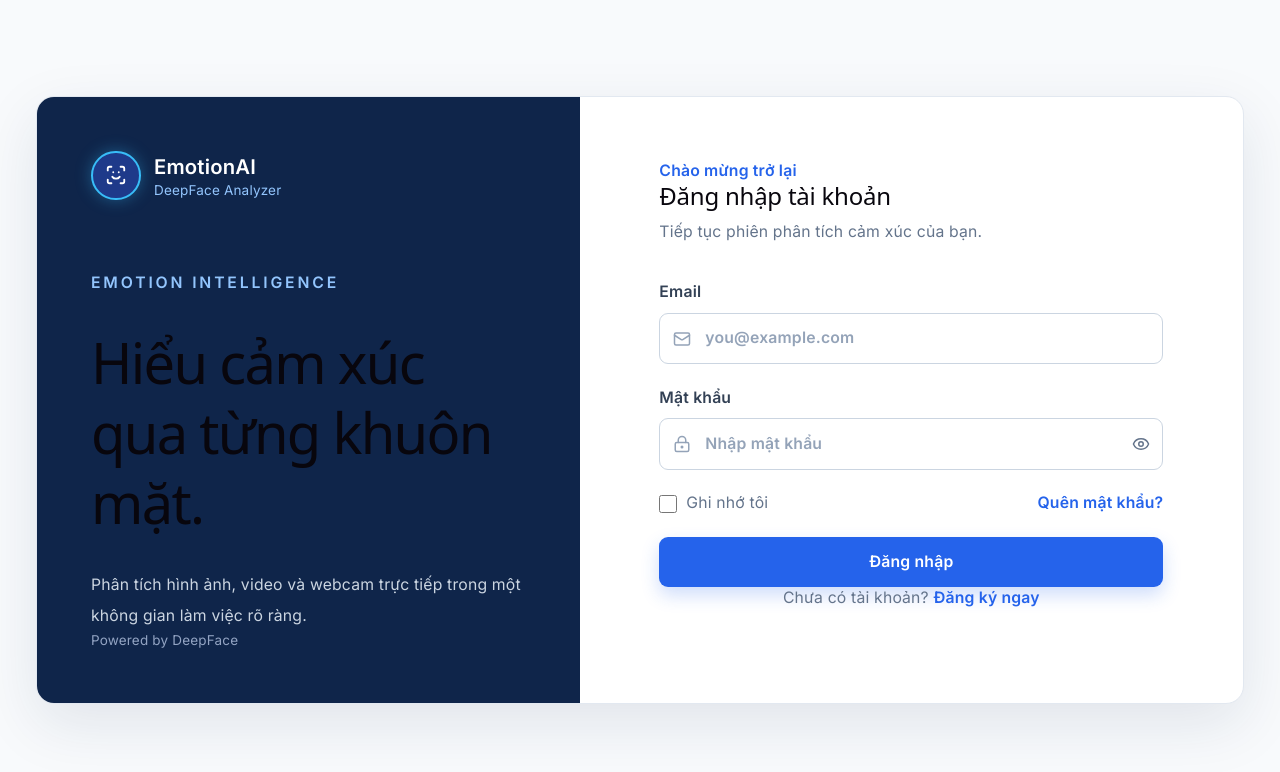
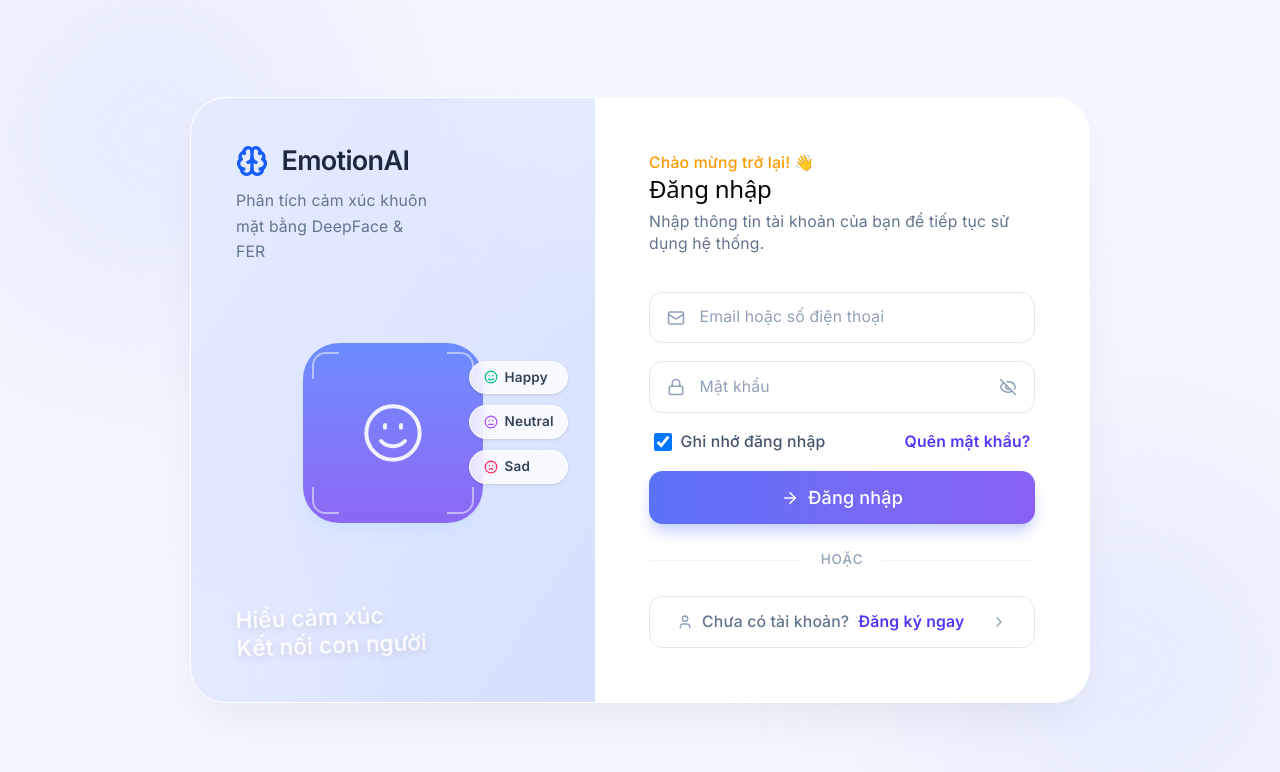
Before and after one commit to hoangyennewit/deepface-emotion-analyzer, a React (Vite) app in the folder frontend/: page /login in a window 1280 px wide. Shown: the top 772 px of the page. Built offline with nearby package versions, Linux system fonts and the light colour scheme; no server answers.

Commit message:
refactor: thay thế toàn bộ giao diện LoginPage bằng thiết kế pastel mới

```diff
--- a/frontend/src/pages/LoginPage.tsx
+++ b/frontend/src/pages/LoginPage.tsx
@@ -1,167 +1,212 @@
-import { Eye, EyeOff, LockKeyhole, Mail, ScanFace } from "lucide-react";
-import { useState } from "react";
-import type { FormEvent } from "react";
-import { Link, useLocation, useNavigate } from "react-router-dom";
-import { login } from "../api/authApi";
+import React, { useState } from 'react';
+import { Mail, Lock, User, EyeOff, Eye, Brain, ArrowRight, UserPlus, ChevronRight, Smile, Meh, Frown } from 'lucide-react';
 
-export const LoginPage = () => {
-  const navigate = useNavigate();
-  const location = useLocation();
+export const LoginPage: React.FC = () => {
+  const [isLogin, setIsLogin] = useState(true);
   const [showPassword, setShowPassword] = useState(false);
-  const [email, setEmail] = useState("");
-  const [password, setPassword] = useState("");
-  const [error, setError] = useState("");
-  const [isSubmitting, setIsSubmitting] = useState(false);
-  const returnPath =
-    typeof location.state === "object" &&
-    location.state !== null &&
-    "from" in location.state &&
-    typeof location.state.from === "string" &&
-    location.state.from.startsWith("/")
-      ? location.state.from
-      : "/";
-  const registrationMessage =
-    typeof location.state === "object" &&
-    location.state !== null &&
-    "message" in location.state &&
-    typeof location.state.message === "string"
-      ? location.state.message
-      : "";
-
-  const handleSubmit = async (event: FormEvent<HTMLFormElement>) => {
-    event.preventDefault();
-    setError("");
-    setIsSubmitting(true);
-    try {
-      await login(email, password);
-      navigate(returnPath, { replace: true });
-    } catch (err) {
-      setError(err instanceof Error ? err.message : "Không thể đăng nhập.");
-    } finally {
-      setIsSubmitting(false);
-    }
-  };
 
   return (
-    <main className="min-h-screen bg-[#F8FAFC] px-5 py-8 text-[#0F254A] sm:px-8">
-      <div className="mx-auto flex min-h-[calc(100vh-4rem)] max-w-6xl items-center justify-center">
-        <div className="grid w-full overflow-hidden rounded-2xl border border-[#E2E8F0] bg-white shadow-[0_20px_60px_rgba(15,37,74,0.1)] lg:grid-cols-[0.9fr_1.1fr]">
-          <section className="hidden bg-[#0F254A] p-12 text-white lg:flex lg:flex-col lg:justify-between">
-            <div>
-              <div className="mb-16 flex items-center gap-3">
-                <div className="flex h-11 w-11 items-center justify-center rounded-full border-2 border-[#38BDF8] bg-[#1E3A8A] text-xl shadow-[0_0_16px_rgba(56,189,248,0.35)]">
-                  <ScanFace size={22} />
+    <div className="min-h-screen flex items-center justify-center p-4 relative overflow-hidden bg-[#F4F7FF]">
+      {/* Background blobs trang trí */}
+      <div className="absolute top-[-10%] left-[-5%] w-96 h-96 bg-[#E0E7FF] rounded-full blur-[100px] opacity-60"></div>
+      <div className="absolute bottom-[-10%] right-[-5%] w-96 h-96 bg-[#E0E7FF] rounded-full blur-[100px] opacity-60"></div>
+
+      {/* Khung Card tổng */}
+      <div className="flex w-full max-w-[900px] bg-white rounded-[2rem] shadow-[0_20px_50px_-12px_rgba(0,0,0,0.08)] overflow-hidden min-h-[600px] relative z-10 border border-white">
+
+        {/* === CỘT TRÁI: Banner === */}
+        <div className="hidden md:flex flex-col w-[45%] bg-gradient-to-br from-[#E6ECFF] to-[#D6E0FF] p-10 relative overflow-hidden justify-between">
+          {/* Họa tiết nền */}
+          <div className="absolute top-0 right-0 w-64 h-64 bg-white opacity-20 rounded-full blur-3xl -translate-y-1/2 translate-x-1/2"></div>
+          <div className="absolute bottom-0 left-0 w-64 h-64 bg-white opacity-20 rounded-full blur-3xl translate-y-1/2 -translate-x-1/2"></div>
+
+          <div className="relative z-10">
+            {/* Logo Header */}
+            <div className="flex items-center gap-3 mb-2">
+              <div className="text-blue-600">
+                 <Brain size={32} strokeWidth={2.5} />
               </div>
-                <div>
-                  <p className="text-lg font-extrabold">EmotionAI</p>
-                  <p className="text-xs text-[#93C5FD]">DeepFace Analyzer</p>
+              <span className="text-2xl font-bold text-slate-800 tracking-tight">EmotionAI</span>
             </div>
-              </div>
-              <p className="mb-4 text-sm font-semibold uppercase tracking-[0.18em] text-[#93C5FD]">
-                Emotion intelligence
-              </p>
-              <h1 className="max-w-sm text-4xl font-extrabold leading-tight">
-                Hiểu cảm xúc qua từng khuôn mặt.
-              </h1>
-              <p className="mt-6 max-w-sm text-sm leading-7 text-[#CBD5E1]">
-                Phân tích hình ảnh, video và webcam trực tiếp trong một không gian làm việc rõ ràng.
+            <p className="text-slate-500 text-sm leading-relaxed max-w-[200px]">
+              Phân tích cảm xúc khuôn mặt bằng DeepFace & FER
             </p>
           </div>
-            <p className="text-xs text-[#93A4C3]">Powered by DeepFace</p>
-          </section>
 
-          <section className="px-6 py-10 sm:px-12 sm:py-14">
-            <div className="mx-auto max-w-md">
-              <div className="mb-8 lg:hidden">
-                <div className="flex items-center gap-3">
-                  <div className="flex h-10 w-10 items-center justify-center rounded-full border-2 border-[#38BDF8] bg-[#1E3A8A] text-white">
-                    <ScanFace size={20} />
+          {/* Minh họa trung tâm */}
+          <div className="relative flex justify-center items-center my-8 z-10">
+            {/* Khung quét Face */}
+            <div className="relative w-40 h-40 rounded-[2rem] bg-gradient-to-b from-[#6B8CFF] to-[#8C68F5] flex items-center justify-center shadow-lg shadow-blue-200/50">
+              <Smile size={64} className="text-white opacity-90" strokeWidth={1.5} />
+
+              {/* 4 góc khung quét */}
+              <div className="absolute top-2 left-2 w-6 h-6 border-t-2 border-l-2 border-white/50 rounded-tl-xl"></div>
+              <div className="absolute top-2 right-2 w-6 h-6 border-t-2 border-r-2 border-white/50 rounded-tr-xl"></div>
+              <div className="absolute bottom-2 left-2 w-6 h-6 border-b-2 border-l-2 border-white/50 rounded-bl-xl"></div>
+              <div className="absolute bottom-2 right-2 w-6 h-6 border-b-2 border-r-2 border-white/50 rounded-br-xl"></div>
             </div>
-                  <p className="text-lg font-extrabold text-[#0F254A]">EmotionAI</p>
+
+            {/* Badges cảm xúc nổi */}
+            <div className="absolute -right-4 top-4 flex flex-col gap-2.5">
+              <div className="bg-white/80 backdrop-blur text-slate-700 text-xs font-semibold py-1.5 px-3 rounded-full flex items-center gap-1.5 shadow-sm border border-white">
+                <Smile size={14} className="text-emerald-500" /> Happy
+              </div>
+              <div className="bg-white/80 backdrop-blur text-slate-700 text-xs font-semibold py-1.5 px-3 rounded-full flex items-center gap-1.5 shadow-sm border border-white">
+                <Meh size={14} className="text-purple-500" /> Neutral
+              </div>
+              <div className="bg-white/80 backdrop-blur text-slate-700 text-xs font-semibold py-1.5 px-3 rounded-full flex items-center gap-1.5 shadow-sm border border-white">
+                <Frown size={14} className="text-rose-500" /> Sad
+              </div>
             </div>
           </div>
 
-              <p className="mb-2 text-sm font-semibold text-[#2563EB]">Chào mừng trở lại</p>
-              <h2 className="m-0 text-3xl font-extrabold leading-tight text-[#0F254A]">Đăng nhập tài khoản</h2>
-              <p className="mt-3 text-sm leading-6 text-[#64748B]">
-                Tiếp tục phiên phân tích cảm xúc của bạn.
+          {/* Footer Banner */}
+          <div className="relative z-10">
+            <p className="text-white text-xl font-medium italic drop-shadow-md transform -rotate-2 leading-tight">
+              Hiểu cảm xúc<br/>Kết nối con người
             </p>
-              {registrationMessage && (
-                <p className="mt-4 text-sm font-medium text-[#16A34A]">
-                  {registrationMessage}
-                </p>
-              )}
-              {error && (
-                <p className="mt-4 text-sm font-medium text-[#DC2626]" role="alert">
-                  {error}
-                </p>
+          </div>
+        </div>
+
+        {/* === CỘT PHẢI: Form === */}
+        <div className="w-full md:w-[55%] p-8 md:p-12 flex flex-col justify-center bg-white relative">
+          <div className="max-w-sm w-full mx-auto">
+
+            {/* Headers */}
+            {isLogin ? (
+              <div className="mb-8">
+                <p className="text-sm font-medium text-amber-500 mb-1">Chào mừng trở lại! 👋</p>
+                <h2 className="text-3xl font-bold text-slate-800 tracking-tight mb-2">Đăng nhập</h2>
+                <p className="text-slate-500 text-sm">Nhập thông tin tài khoản của bạn để tiếp tục sử dụng hệ thống.</p>
+              </div>
+            ) : (
+              <div className="mb-8">
+                <p className="text-sm font-medium text-purple-600 mb-1">Bắt đầu hành trình của bạn 🚀</p>
+                <h2 className="text-3xl font-bold text-slate-800 tracking-tight mb-2">Đăng ký tài khoản</h2>
+                <p className="text-slate-500 text-sm">Tạo tài khoản để bắt đầu phân tích cảm xúc ngay hôm nay!</p>
+              </div>
             )}
 
-              <form className="mt-8 space-y-5" onSubmit={handleSubmit}>
-                <label className="block text-sm font-semibold text-[#334155]">
-                  Email
-                  <span className="relative mt-2 block">
-                    <Mail className="absolute left-3 top-1/2 -translate-y-1/2 text-[#94A3B8]" size={18} />
+            <form className="space-y-4" onSubmit={(e) => e.preventDefault()}>
+              {/* Họ và tên (Chỉ hiện đăng ký) */}
+              {!isLogin && (
+                <div className="relative">
+                  <div className="absolute inset-y-0 left-0 pl-4 flex items-center pointer-events-none text-slate-400">
+                    <User size={18} strokeWidth={2} />
+                  </div>
                   <input
-                      className="w-full rounded-lg border border-[#CBD5E1] bg-white py-3 pl-10 pr-4 text-sm text-[#0F254A] outline-none transition placeholder:text-[#94A3B8] focus:border-[#2563EB] focus:ring-4 focus:ring-[#DBEAFE]"
-                      type="email"
-                      placeholder="you@example.com"
-                      value={email}
-                      onChange={(event) => setEmail(event.target.value)}
-                      required
+                    type="text"
+                    placeholder="Họ và tên"
+                    className="w-full pl-11 pr-4 py-3 border border-slate-200 rounded-xl focus:outline-none focus:ring-2 focus:ring-indigo-500 focus:border-transparent text-sm placeholder:text-slate-400"
                   />
-                  </span>
-                </label>
+                </div>
+              )}
 
-                <label className="block text-sm font-semibold text-[#334155]">
-                  Mật khẩu
-                  <span className="relative mt-2 block">
-                    <LockKeyhole className="absolute left-3 top-1/2 -translate-y-1/2 text-[#94A3B8]" size={18} />
+              {/* Email */}
+              <div className="relative">
+                <div className="absolute inset-y-0 left-0 pl-4 flex items-center pointer-events-none text-slate-400">
+                  <Mail size={18} strokeWidth={2} />
+                </div>
                 <input
-                      className="w-full rounded-lg border border-[#CBD5E1] bg-white py-3 pl-10 pr-11 text-sm text-[#0F254A] outline-none transition placeholder:text-[#94A3B8] focus:border-[#2563EB] focus:ring-4 focus:ring-[#DBEAFE]"
+                  type="text"
+                  placeholder={isLogin ? "Email hoặc số điện thoại" : "Email"}
+                  className="w-full pl-11 pr-4 py-3 border border-slate-200 rounded-xl focus:outline-none focus:ring-2 focus:ring-indigo-500 focus:border-transparent text-sm placeholder:text-slate-400"
+                />
+              </div>
+
+              {/* Mật khẩu */}
+              <div className="relative">
+                <div className="absolute inset-y-0 left-0 pl-4 flex items-center pointer-events-none text-slate-400">
+                  <Lock size={18} strokeWidth={2} />
+                </div>
+                <input
                   type={showPassword ? "text" : "password"}
-                      placeholder="Nhập mật khẩu"
-                      value={password}
-                      onChange={(event) => setPassword(event.target.value)}
-                      required
+                  placeholder="Mật khẩu"
+                  className="w-full pl-11 pr-11 py-3 border border-slate-200 rounded-xl focus:outline-none focus:ring-2 focus:ring-indigo-500 focus:border-transparent text-sm placeholder:text-slate-400"
                 />
                 <button
                   type="button"
-                      aria-label={showPassword ? "Ẩn mật khẩu" : "Hiện mật khẩu"}
-                      className="absolute right-3 top-1/2 -translate-y-1/2 text-[#64748B] hover:text-[#2563EB]"
-                      onClick={() => setShowPassword((visible) => !visible)}
+                  onClick={() => setShowPassword(!showPassword)}
+                  className="absolute inset-y-0 right-0 pr-4 flex items-center text-slate-400 hover:text-slate-600 transition-colors"
                 >
-                      {showPassword ? <EyeOff size={18} /> : <Eye size={18} />}
-                    </button>
-                  </span>
-                </label>
-
-                <div className="flex items-center justify-between text-sm">
-                  <label className="flex items-center gap-2 text-[#64748B]">
-                    <input className="h-4 w-4 accent-[#2563EB]" type="checkbox" />
-                    Ghi nhớ tôi
-                  </label>
-                  <button type="button" className="font-semibold text-[#2563EB] hover:text-[#1D4ED8]">
-                    Quên mật khẩu?
+                  {showPassword ? <Eye size={18} /> : <EyeOff size={18} />}
                 </button>
               </div>
 
+              {/* Xác nhận mật khẩu (Chỉ hiện đăng ký) */}
+              {!isLogin && (
+                <div className="relative">
+                  <div className="absolute inset-y-0 left-0 pl-4 flex items-center pointer-events-none text-slate-400">
+                    <Lock size={18} strokeWidth={2} />
+                  </div>
+                  <input
+                    type={showPassword ? "text" : "password"}
+                    placeholder="Xác nhận mật khẩu"
+                    className="w-full pl-11 pr-11 py-3 border border-slate-200 rounded-xl focus:outline-none focus:ring-2 focus:ring-indigo-500 focus:border-transparent text-sm placeholder:text-slate-400"
+                  />
                   <button
-                  className="w-full rounded-lg bg-[#2563EB] px-5 py-3 text-sm font-bold text-white shadow-[0_8px_18px_rgba(37,99,235,0.22)] transition hover:bg-[#1D4ED8] focus:outline-none focus:ring-4 focus:ring-[#DBEAFE]"
-                  type="submit"
-                  disabled={isSubmitting}
+                    type="button"
+                    onClick={() => setShowPassword(!showPassword)}
+                    className="absolute inset-y-0 right-0 pr-4 flex items-center text-slate-400 hover:text-slate-600 transition-colors"
                   >
-                  {isSubmitting ? "Đang đăng nhập..." : "Đăng nhập"}
+                    {showPassword ? <Eye size={18} /> : <EyeOff size={18} />}
                   </button>
+                </div>
+              )}
+
+              {/* Ghi nhớ & Quên MK (Chỉ hiện đăng nhập) */}
+              {isLogin && (
+                <div className="flex items-center justify-between text-sm mt-1 px-1">
+                  <label className="flex items-center text-slate-600 cursor-pointer group font-medium">
+                    <input type="checkbox" className="mr-2 w-4 h-4 rounded text-indigo-500 border-slate-300 focus:ring-indigo-500" defaultChecked />
+                    Ghi nhớ đăng nhập
+                  </label>
+                  <a href="#" className="text-indigo-600 hover:text-indigo-700 font-semibold transition-colors">Quên mật khẩu?</a>
+                </div>
+              )}
+
+              {/* Main Button */}
+              <button className="w-full bg-gradient-to-r from-[#5A72F6] to-[#8861F4] hover:opacity-90 text-white font-medium py-3 rounded-xl transition-all mt-4 flex items-center justify-center gap-2 shadow-lg shadow-indigo-200">
+                {isLogin ? (
+                  <>
+                    <ArrowRight size={18} /> Đăng nhập
+                  </>
+                ) : (
+                  <>
+                    <UserPlus size={18} /> Đăng ký
+                  </>
+                )}
+              </button>
+
+              {/* Divider */}
+              <div className="flex items-center my-6">
+                <div className="flex-1 border-t border-slate-100"></div>
+                <span className="px-4 text-xs text-slate-400 font-medium uppercase tracking-wider">Hoặc</span>
+                <div className="flex-1 border-t border-slate-100"></div>
+              </div>
+
+              {/* Toggle Button */}
+              <button
+                type="button"
+                onClick={() => setIsLogin(!isLogin)}
+                className="w-full bg-white border border-slate-200 hover:bg-slate-50 text-slate-500 font-medium py-3 rounded-xl transition-all flex items-center justify-between px-6 text-sm"
+              >
+                <div className="flex items-center gap-2">
+                  <User size={16} className="text-slate-400" />
+                  <span>
+                    {isLogin ? 'Chưa có tài khoản? ' : 'Đã có tài khoản? '}
+                    <span className="text-indigo-600 font-bold ml-1">
+                      {isLogin ? 'Đăng ký ngay' : 'Đăng nhập'}
+                    </span>
+                  </span>
+                </div>
+                <ChevronRight size={16} className="text-slate-400" />
+              </button>
+
             </form>
-
-              <p className="mt-8 text-center text-sm text-[#64748B]">
-                Chưa có tài khoản? <Link className="font-bold text-[#2563EB] hover:text-[#1D4ED8]" to="/register">Đăng ký ngay</Link>
-              </p>
-            </div>
-          </section>
           </div>
         </div>
-    </main>
+      </div>
+    </div>
   );
 };
```
Also changed, not shown: 1 other file (tests, documents, lock files or other folders). Lines whose indentation alone changed are shown as unchanged.
